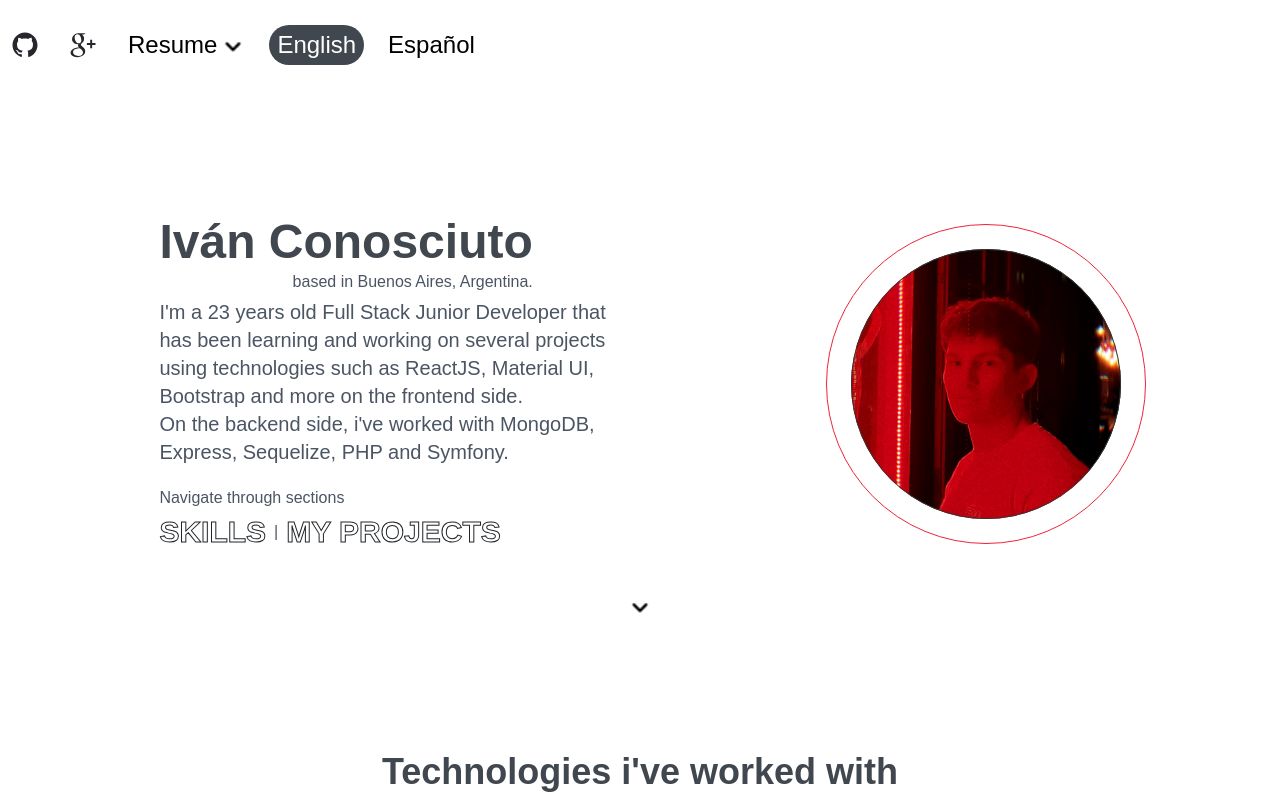
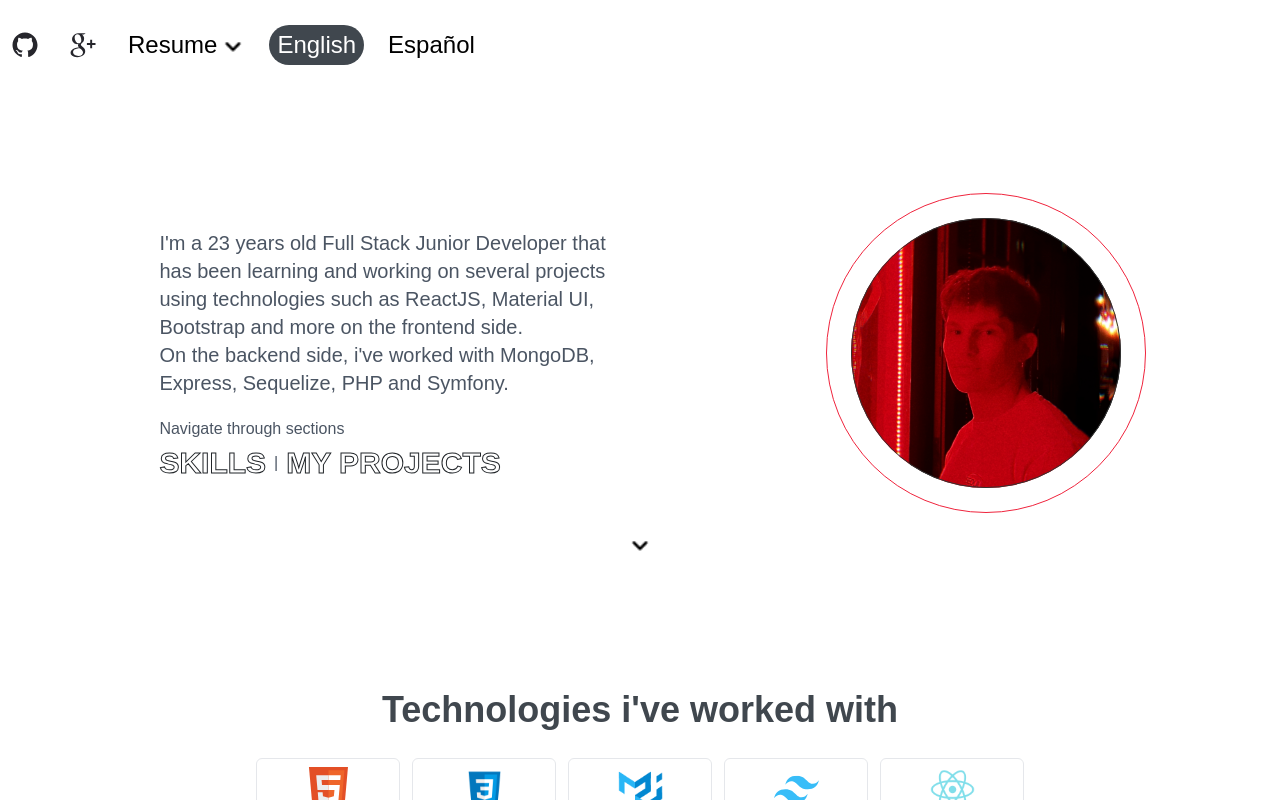
Before and after one commit to IvoFarid/portfolio, a Next.js app: page / in a window 1280 px wide. Built offline with nearby package versions, Linux system fonts and the light colour scheme; a web font is replaced by a local one.

Commit message:
fixed hydration

```diff
--- a/components/organisms/Hero/Hero.tsx
+++ b/components/organisms/Hero/Hero.tsx
@@ -29,7 +29,7 @@ export default function Hero({language}: Props) {
           duration: 1
         }}
         className="flex flex-col md:w-[60%] w-4/6 md:items-start items-center justify-center mt-[50px] md:mt-0">
-            <div className="flex flex-col gap-1 wrap">
+            {/* <div className="flex flex-col gap-1 wrap">
               <h1 className="font-bold text-2xl text-center md:text-4xl lg:text-5xl 2xl:text-6xl text-[#40474e]">Iván Conosciuto</h1>
               <motion.p
               initial={{x:-20, opacity:0}}
@@ -39,24 +39,27 @@ export default function Hero({language}: Props) {
               className="font-light text-gray-600 text-center md:text-end 2xl:text-xl">
                 {language==='english' ? 'based in Buenos Aires, Argentina.' : 'Ubicado en Buenos Aires, Argentina.'}
               </motion.p>
-            </div>
+            </div>  */}
             <div className="flex flex-col mt-1">
-              <motion.p
+              <motion.div
               initial={{x:-20, opacity:0}}
               whileInView={{x:0, opacity:1}}
               transition={{duration:1, delay:.25}}
               className="md:text-xl text-lg font-light text-start text-gray-600 md:w-[70%] 2xl:text-2xl">
-                {/* I'm a 23 years old <span className="font-normal">Full Stack Junior Developer</span> that has been learning and working on several projects using technologies such as ReactJS, Material UI, Bootstrap and more on the frontend side. <br /> On the backend side, i've worked with MongoDB, Express, Sequelize, PHP and Symfony. */}
-                {language==='english' ? (<p>I'm a 23 years old <span className="font-normal">Full Stack Junior Developer</span> that has been learning and working on several projects using technologies such as ReactJS, Material UI, Bootstrap and more on the frontend side. <br /> On the backend side, i've worked with MongoDB, Express, Sequelize, PHP and Symfony.</p>) :
-                 (<p>Soy un <span className="font-normal">Desarrollador Junior Full Stack</span> de 23 años que viene realizando diferentes proyectos usando tecnologías como ReactJS, Material UI, Bootstrap y más desde el lado del frontend. <br /> Desde el lado del backend, trabajé con MongoDB, Express, Sequelize, PHP y Symfony.</p>)}</motion.p>
+                {
+                language==='english' ?
+                (<p>I'm a 23 years old <span className="font-normal">Full Stack Junior Developer</span> that has been learning and working on several projects using technologies such as ReactJS, Material UI, Bootstrap and more on the frontend side. <br /> On the backend side, i've worked with MongoDB, Express, Sequelize, PHP and Symfony.</p>)
+                :
+                (<p>Soy un <span className="font-normal">Desarrollador Junior Full Stack</span> de 23 años que viene realizando diferentes proyectos usando tecnologías como ReactJS, Material UI, Bootstrap y más desde el lado del frontend. <br /> Desde el lado del backend, trabajé con MongoDB, Express, Sequelize, PHP y Symfony.</p>)
+                }
+              </motion.div>
               <motion.div
               initial={{x:-20, opacity:0}}
               whileInView={{x:0, opacity:1}}
               transition={{duration:1, delay:.25}}
               className="mt-5">
                 <p className="font-light text-gray-600 md:text-start text-center 2xl:text-xl">
-
-                {language==='english' ? 'Navigate through sections' : 'Navegá por las siguientes secciones'}
+                  {language==='english' ? 'Navigate through sections' : 'Navegá por las siguientes secciones'}
                 </p>
                 <div className="flex md:flex-row flex-col space-x-2 justify-center items-center md:justify-start mt-1">
                   {language==='english' ? (
```
